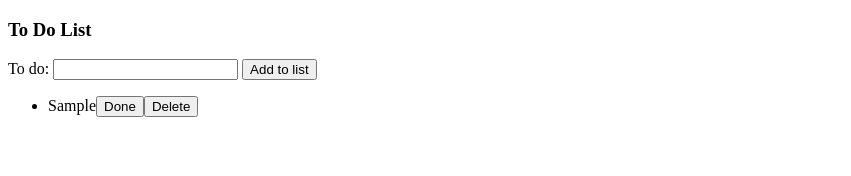
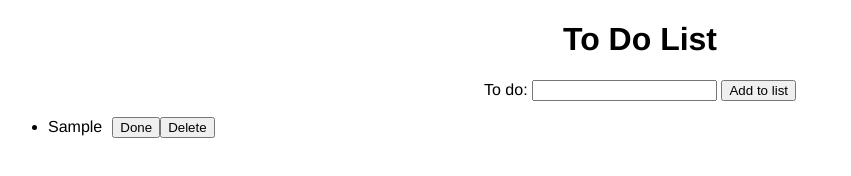
Before and after one commit to CDacres/ToDoList, a plain HTML site: page index.html in a window 1280 px wide. Both pictures are taken after typing "Sample" into the empty fields and a click on the input "Add to list". Shown: the whole page, without its empty margins (0-851 px from the left). Drawn offline with nearby package versions, Linux system fonts and the light colour scheme.

Commit message:
style updates

```diff
--- a/index.html
+++ b/index.html
@@ -6,13 +6,12 @@
 </head>
 <body>
 
-	<h3>To Do List</h3>
+	<h1>To Do List</h3>
+
 	<form action="" method="get" id="myForm">
-
-	<label>To do:</label>
-	<input type="text" name="listAdd" id="listAdd">
-
-	<input type="submit" value="Add to list">
+		<label>To do:</label>
+		<input type="text" name="listAdd" id="listAdd">
+		<input type="submit" value="Add to list">
 	</form>
 
 	<ul id="list">
--- a/main.js
+++ b/main.js
@@ -23,5 +23,9 @@ $('ul').on('click', 'li .done', function (event){
 
 $('ul').on('click', 'li .delete', function (event){
 	var $this = $(this);
-	$this.closest('li').remove();
+	$this.closest('li').fadeOut(1000);
+	setTimeout(function () {
+    	$this.closest('li').remove();
+    }, 1000);
+
 });
--- a/style.css
+++ b/style.css
@@ -1,4 +1,20 @@
+body {
+	font-family: helvetica, sans-serif;
+}
+
 .complete {
 	text-decoration: line-through;
 	color: green;
 }
+
+h1 {
+	text-align: center;
+}
+
+form {
+	text-align: center;
+}
+
+.done {
+	margin-left: 10px;
+}
```
